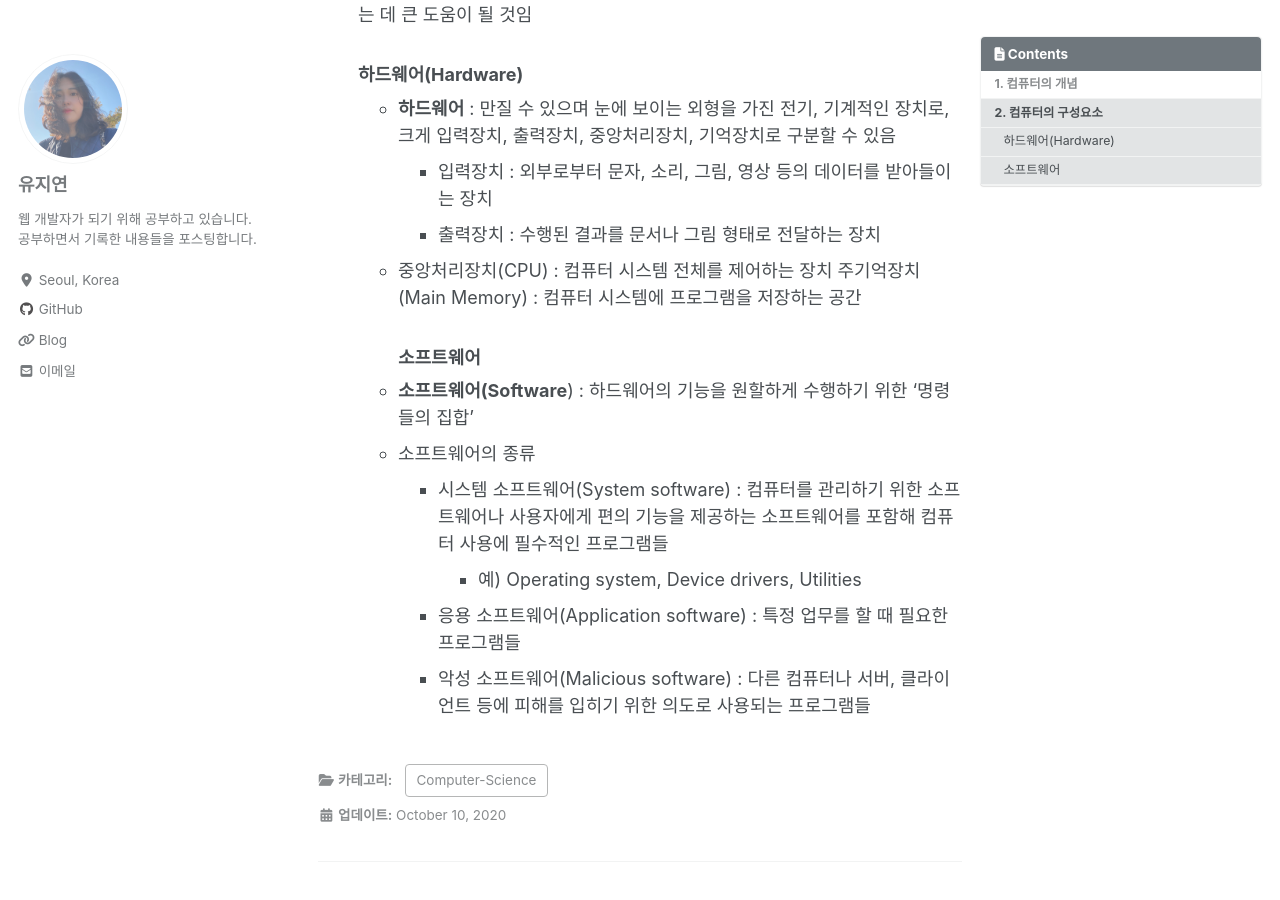
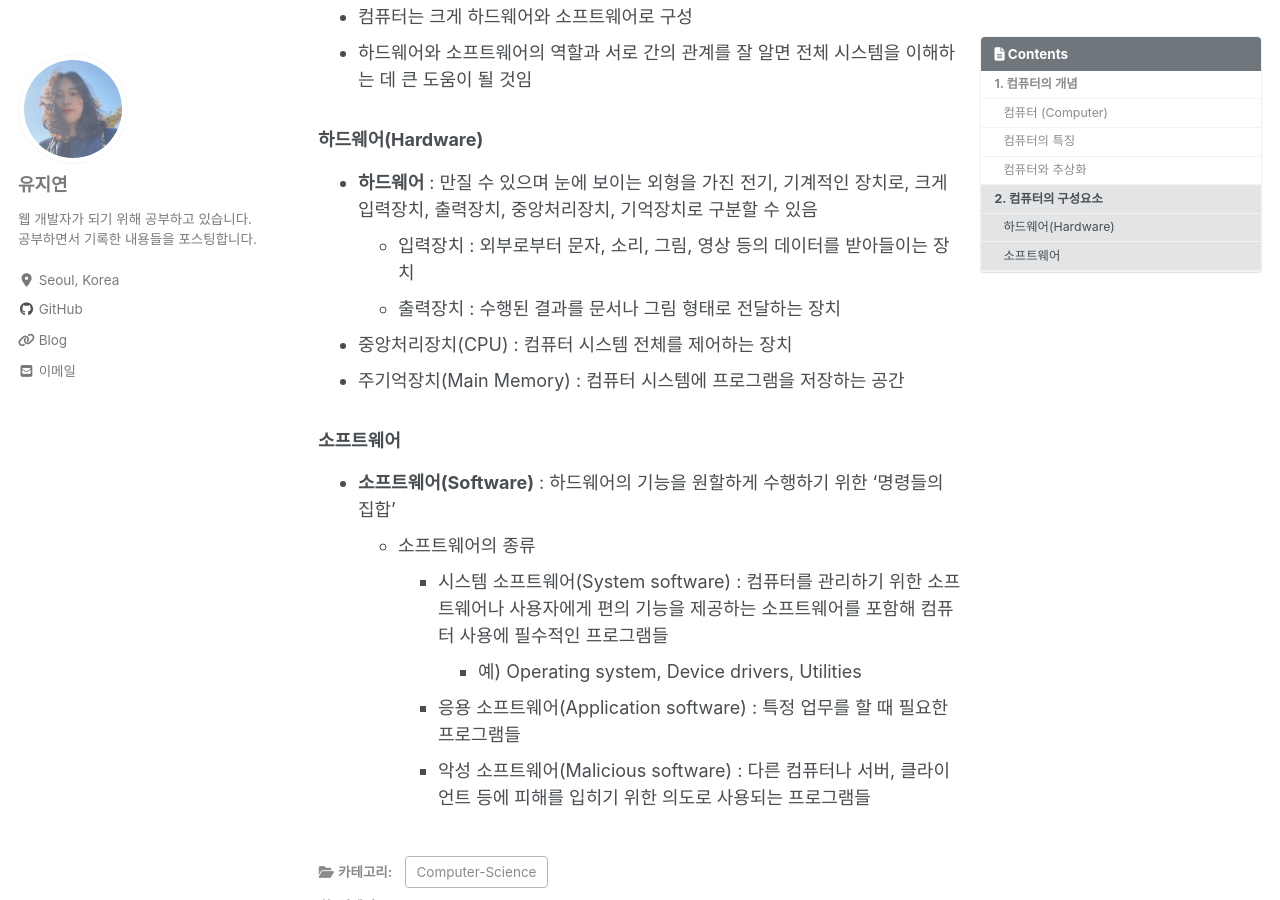
Before and after one commit to Jiyoun-Yoo/jiyoun-yoo.github.io, a Jekyll site: the page built from _posts/2020/computer-science/2020-10-10-computer-science-chapter01-2.markdown, in a window 1280 px wide and 900 px high, scrolled down 1019 px. Built offline with Jekyll 4.4.1, drawn with Linux system fonts in a browser that asks for light colours; cached includes are drawn as plain includes; nearby versions of some CDN libraries; some of the changed text lies outside the part shown.

Commit message:
computerScience

```diff
--- a/_posts/2020/computer-science/2020-10-10-computer-science-chapter01-1.markdown
+++ b/_posts/2020/computer-science/2020-10-10-computer-science-chapter01-1.markdown
@@ -60,8 +60,8 @@
   - 기계와 사람, 인터넷 서비스가 상호 연결되고 가볍고 유연한 생산 체계 구현 가능
   - 대형 맞춤 생산이 가능한 생산 패러다임으로 진화할 것으로 예상
 
-## **4차 산업혁명 (The Fourth Industrial Revolution)**
-  - 인공지능, 사물인터넷, 빅데이터, 모바일 등 첨단 ICT 기술이 경제, 사회 전반에 융합되어 혁신적인 변화가 일어나는 차세대 산업혁명으로, **2016년** 세계경제포럼인 **다보스포럼**에서 **클라우스 슈밥** 회장이 처음 제시한 개념
+## **4. 4차 산업혁명**
+  - 4차 산업혁명 (The Fourth Industrial Revolution) : 인공지능, 사물인터넷, 빅데이터, 모바일 등 첨단 ICT 기술이 경제, 사회 전반에 융합되어 혁신적인 변화가 일어나는 차세대 산업혁명으로, **2016년** 세계경제포럼인 **다보스포럼**에서 **클라우스 슈밥** 회장이 처음 제시한 개념
   - 4차 산업 혁명의 주요 특징
     - 연결 (Interconnection)
     - 정보의 투명화 (Information transparency)
--- a/_posts/2020/computer-science/2020-10-10-computer-science-chapter01-2.markdown
+++ b/_posts/2020/computer-science/2020-10-10-computer-science-chapter01-2.markdown
@@ -22,30 +22,36 @@
 숭실대학교 글로벌미디어학부 정기철 교수님의 컴퓨터 개론 수업을 듣고 정리했습니다.
 
 ## 1. 컴퓨터의 개념
-- 컴퓨터 (Computer): 전자회로를 이용해 다양한 종류의 데이터를 처리하는 기계
-    - 컴퓨터라는 용어의 기원 : compute(계산하다) -> computer(계산하는 사람)
-- 컴퓨터의 특징
-    - 신속성 : 빠르고 신속한 정보 처리 가능
-    - 정확성 : 오류나 오차를 최소화하여 계산 가능
-    - 자동성 : 입출력을 비롯한 처리 과정 전체를 자동화 가능
-    - 대량성 : 대량의 데이터 처리 & 저장 가능
-- 컴퓨터와 추상화
-    - 피에트 몬드리안 추상화는 수직,수평선, 사각형이 가지는 느낌을 미적으로 담아내고 있는데, 이러한 추상화 기법은 예술 외에 시스템 설계사나 컴퓨터 프로그래머 등이 **세부적인 사항에 신경 쓰지 않고 핵심에만 집중**할 수 있도록 도움
-    - 예술이든 기술이든 추상화의 기본 정의는 바로 복잡한 문제를 핵심적인 것부터 다루거나 표현하는 방법이라는 점
+
+### **컴퓨터 (Computer)**
+- 전자회로를 이용해 다양한 종류의 데이터를 처리하는 기계
+- 컴퓨터라는 용어의 기원 : compute(계산하다) -> computer(계산하는 사람)
+
+### **컴퓨터의 특징**
+- 신속성 : 빠르고 신속한 정보 처리 가능
+- 정확성 : 오류나 오차를 최소화하여 계산 가능
+- 자동성 : 입출력을 비롯한 처리 과정 전체를 자동화 가능
+- 대량성 : 대량의 데이터 처리 & 저장 가능
+
+### **컴퓨터와 추상화**
+- 피에트 몬드리안 추상화는 수직,수평선, 사각형이 가지는 느낌을 미적으로 담아내고 있는데, 이러한 추상화 기법은 예술 외에 시스템 설계사나 컴퓨터 프로그래머 등이 **세부적인 사항에 신경 쓰지 않고 핵심에만 집중**할 수 있도록 도움
+- 예술이든 기술이든 추상화의 기본 정의는 바로 복잡한 문제를 핵심적인 것부터 다루거나 표현하는 방법이라는 점
 
 ## 2. 컴퓨터의 구성요소
 - 컴퓨터는 크게 하드웨어와 소프트웨어로 구성
 - 하드웨어와 소프트웨어의 역할과 서로 간의 관계를 잘 알면 전체 시스템을 이해하는 데 큰 도움이 될 것임
+
 ### **하드웨어(Hardware)**
-  - **하드웨어** : 만질 수 있으며 눈에 보이는 외형을 가진 전기, 기계적인 장치로, 크게 입력장치, 출력장치, 중앙처리장치, 기억장치로 구분할 수 있음
-    - 입력장치 : 외부로부터 문자, 소리, 그림, 영상 등의 데이터를 받아들이는 장치
-    - 출력장치 : 수행된 결과를 문서나 그림 형태로 전달하는 장치
-  - 중앙처리장치(CPU) : 컴퓨터 시스템 전체를 제어하는 장치
-  주기억장치(Main Memory) : 컴퓨터 시스템에 프로그램을 저장하는 공간
+- **하드웨어** : 만질 수 있으며 눈에 보이는 외형을 가진 전기, 기계적인 장치로, 크게 입력장치, 출력장치, 중앙처리장치, 기억장치로 구분할 수 있음
+  - 입력장치 : 외부로부터 문자, 소리, 그림, 영상 등의 데이터를 받아들이는 장치
+  - 출력장치 : 수행된 결과를 문서나 그림 형태로 전달하는 장치
+- 중앙처리장치(CPU) : 컴퓨터 시스템 전체를 제어하는 장치
+- 주기억장치(Main Memory) : 컴퓨터 시스템에 프로그램을 저장하는 공간
+
 ### **소프트웨어**
-  - **소프트웨어(Software**) : 하드웨어의 기능을 원할하게 수행하기 위한 '명령들의 집합'
+- **소프트웨어(Software)** : 하드웨어의 기능을 원할하게 수행하기 위한 '명령들의 집합'
   - 소프트웨어의 종류
-      - 시스템 소프트웨어(System software) : 컴퓨터를 관리하기 위한 소프트웨어나 사용자에게 편의 기능을 제공하는 소프트웨어를 포함해 컴퓨터 사용에 필수적인 프로그램들
-        - 예) Operating system, Device drivers, Utilities
-      - 응용 소프트웨어(Application software) : 특정 업무를 할 때 필요한 프로그램들
-      - 악성 소프트웨어(Malicious software) : 다른 컴퓨터나 서버, 클라이언트 등에 피해를 입히기 위한 의도로 사용되는 프로그램들
+    - 시스템 소프트웨어(System software) : 컴퓨터를 관리하기 위한 소프트웨어나 사용자에게 편의 기능을 제공하는 소프트웨어를 포함해 컴퓨터 사용에 필수적인 프로그램들
+      - 예) Operating system, Device drivers, Utilities
+    - 응용 소프트웨어(Application software) : 특정 업무를 할 때 필요한 프로그램들
+    - 악성 소프트웨어(Malicious software) : 다른 컴퓨터나 서버, 클라이언트 등에 피해를 입히기 위한 의도로 사용되는 프로그램들
```
